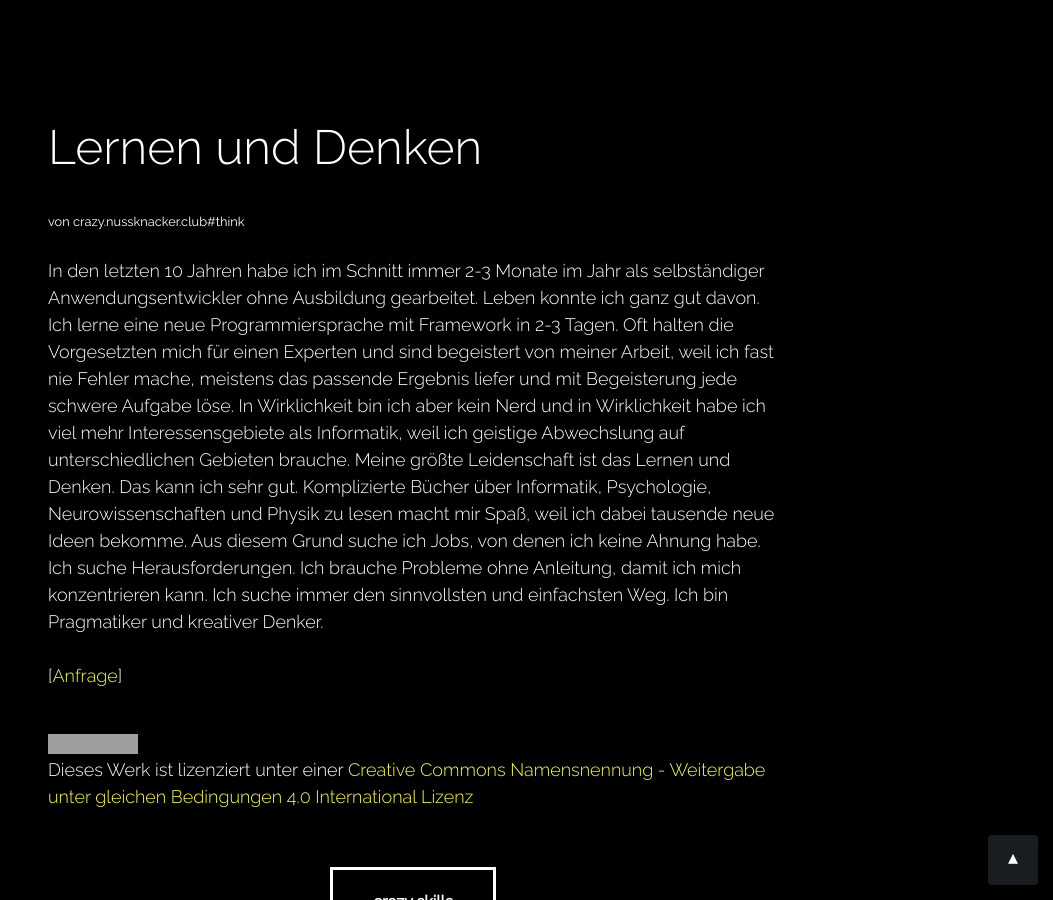
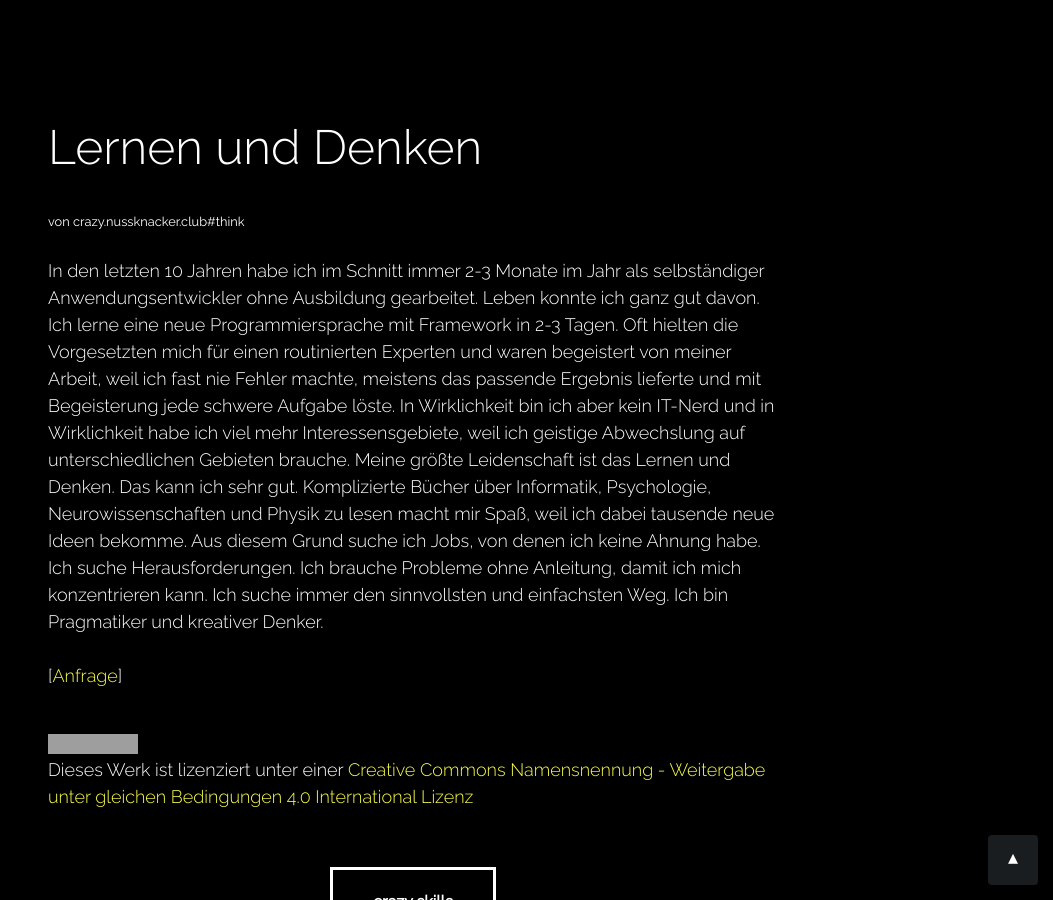
Before and after one commit to nussknackerclub/nussknackerclub.github.io, a Jekyll site: the page built from _posts/2020-01-25-think.html, in a window 1280 px wide and 900 px high, scrolled down 901 px. Shown: the whole window, without its empty margins (227-1280 px from the left). Built offline with Jekyll 4.4.1, drawn with Linux system fonts in a browser that asks for light colours; nearby versions of some CDN libraries; grey boxes are pictures that could not be loaded.

Commit message:
init2new

```diff
--- a/_posts/2020-01-25-think.html
+++ b/_posts/2020-01-25-think.html
@@ -11,9 +11,9 @@ categorie:  skill
 In den letzten 10 Jahren habe ich im Schnitt immer 2-3 Monate im Jahr als selbständiger
 Anwendungsentwickler ohne Ausbildung gearbeitet. Leben konnte ich ganz gut davon.
 Ich lerne eine neue Programmiersprache mit Framework in 2-3 Tagen.
-Oft halten die Vorgesetzten mich für einen Experten und sind begeistert von meiner Arbeit, weil ich fast nie Fehler mache,
-meistens das passende Ergebnis liefer und mit Begeisterung jede schwere Aufgabe löse.
-In Wirklichkeit bin ich aber kein Nerd und in Wirklichkeit habe ich viel mehr Interessensgebiete als Informatik,
+Oft hielten die Vorgesetzten mich für einen routinierten Experten und waren begeistert von meiner Arbeit, weil ich fast nie Fehler machte,
+meistens das passende Ergebnis lieferte und mit Begeisterung jede schwere Aufgabe löste.
+In Wirklichkeit bin ich aber kein IT-Nerd und in Wirklichkeit habe ich viel mehr Interessensgebiete,
 weil ich geistige Abwechslung auf unterschiedlichen Gebieten brauche. Meine größte Leidenschaft ist das Lernen und Denken.
 Das kann ich sehr gut. Komplizierte Bücher über Informatik, Psychologie, Neurowissenschaften und Physik zu lesen macht mir Spaß,
 weil ich dabei tausende neue Ideen bekomme. Aus diesem Grund suche ich Jobs, von denen ich keine Ahnung habe. Ich suche Herausforderungen.
```
